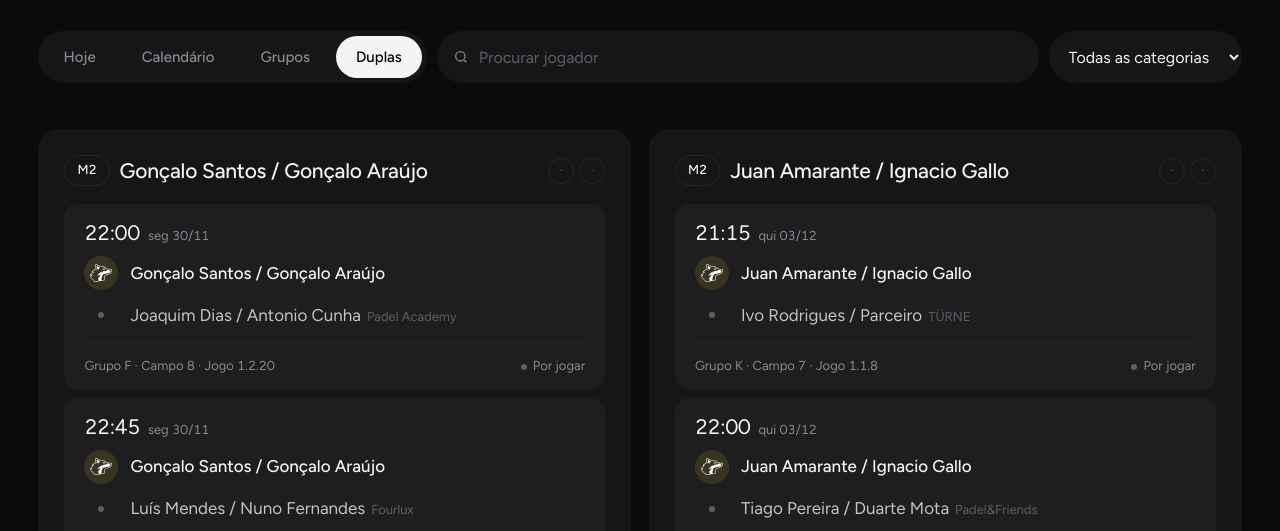
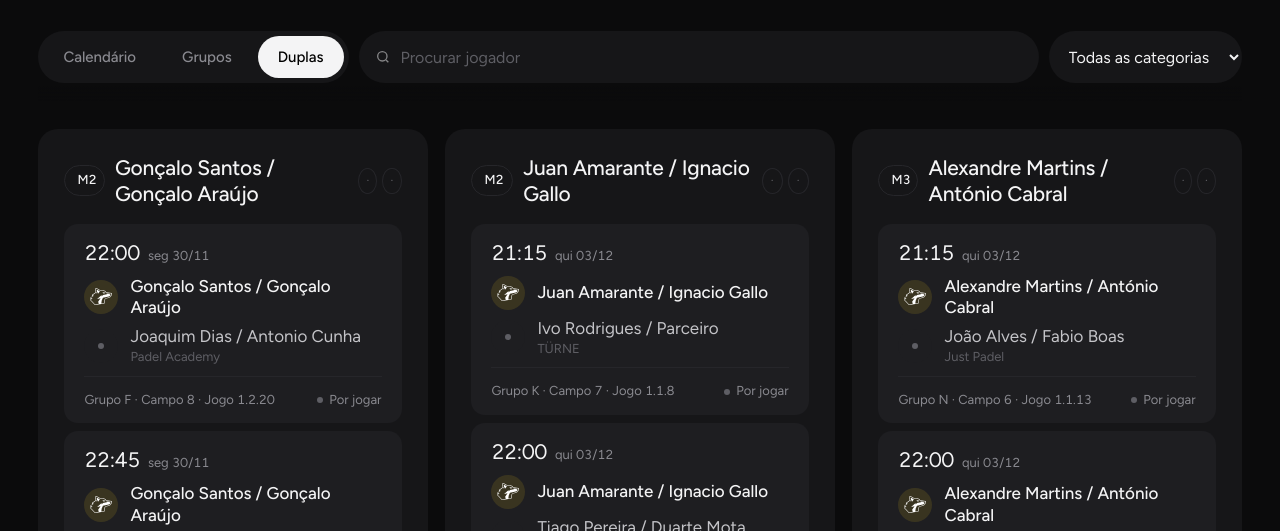
Before and after one commit to OCD-Studio/fsportin, a plain HTML site: page preview/index.html in a window 1280 px wide. Both pictures are taken after a click on the tab "Duplas". Shown: the part 199-730 px from the top of the page. Drawn offline with Linux system fonts and the light colour scheme; a web font is replaced by a local one.

Commit message:
Pré-visualização v3: só Calendário (dia mais próximo por defeito), grelha 3/2/1 em todos os separadores
Co-Authored-By: Claude Opus 5.5 <noreply@anthropic.com>
Claude-Session: https://claude.ai/code/session_01XTfXLip2bgFyteRBCUqDsp

```diff
--- a/preview/index.html
+++ b/preview/index.html
@@ -55,8 +55,9 @@ main{padding-bottom:72px}
 .sec{margin-top:28px}
 .sec h2{display:flex;align-items:baseline;gap:12px;font-size:22px;letter-spacing:-.01em;margin:0 0 14px}
 .sec h2 small{font:400 13px degular,Figtree,sans-serif;color:var(--mut)}
-.grid{display:grid;grid-template-columns:repeat(auto-fill,minmax(min(100%,340px),1fr));gap:var(--gap)}
-.grid.wide{grid-template-columns:repeat(auto-fill,minmax(min(100%,460px),1fr))}
+.grid{display:grid;grid-template-columns:minmax(0,1fr);gap:var(--gap);align-items:start}
+@media(min-width:600px){.grid{grid-template-columns:repeat(2,minmax(0,1fr))}}
+@media(min-width:1024px){.grid{grid-template-columns:repeat(3,minmax(0,1fr))}}
 
 /* cartão de jogo */
 .mc{background:var(--card);border-radius:var(--r);padding:18px 20px 16px;display:flex;flex-direction:column;gap:14px}
@@ -70,8 +71,8 @@ main{padding-bottom:72px}
 .tm .ico{width:28px;height:28px;border-radius:50%;background:var(--card2);display:grid;place-items:center}
 .tm .ico img{width:18px;height:auto}
 .tm .ico i{width:6px;height:6px;border-radius:50%;background:var(--dim)}
-.tm .nm{font-size:15px;color:var(--soft);white-space:nowrap;overflow:hidden;text-overflow:ellipsis}
-.tm .nm small{color:var(--dim);font-size:12px;margin-left:6px}
+.tm .nm{font-size:15px;color:var(--soft);line-height:1.25}
+.tm .nm small{display:block;color:var(--dim);font-size:12px;margin-top:2px}
 .tm.us .nm{color:var(--ink);font-weight:500}
 .tm.us .ico{background:var(--yd)}
 .tm.w .nm::after{content:"";display:inline-block;width:6px;height:6px;border-radius:50%;background:var(--y);margin-left:8px;vertical-align:middle}
@@ -91,7 +92,7 @@ main{padding-bottom:72px}
 /* cartões de grupo e de dupla */
 .card{background:var(--card);border-radius:var(--r);padding:20px;display:flex;flex-direction:column;gap:16px}
 .card-h{display:flex;align-items:center;gap:10px}
-.card-h h3{font-size:18px;margin:0;letter-spacing:-.01em;white-space:nowrap;overflow:hidden;text-overflow:ellipsis}
+.card-h h3{font-size:18px;margin:0;letter-spacing:-.01em;line-height:1.2}
 .card-h .tag{margin-left:auto;font-size:12px;color:var(--mut)}
 table{width:100%;border-collapse:collapse;font-size:14px}
 th{font-size:11px;font-weight:400;letter-spacing:.06em;text-transform:uppercase;color:var(--dim);text-align:right;padding:0 6px 8px}
@@ -130,8 +131,6 @@ td.pts{color:var(--ink);font-weight:500}
 
 @media(min-width:1024px){
  body{font-size:16px}
- .grid{grid-template-columns:repeat(3,minmax(0,1fr))}
- .grid.wide{grid-template-columns:repeat(2,minmax(0,1fr))}
  .bar1 img{height:24px}.bar1 .ed{font-size:14px}
  .hero h1 span{font-size:14px}
  .stats{grid-template-columns:repeat(4,minmax(0,1fr)) minmax(0,1.5fr)}
@@ -170,7 +169,6 @@ td.pts{color:var(--ink);font-weight:500}
 <main class="wrap">
  <div class="ctrl">
   <nav class="tabs" role="tablist" id="tabs">
-   <button role="tab" data-v="hoje">Hoje</button>
    <button role="tab" data-v="calendario">Calendário</button>
    <button role="tab" data-v="categorias">Grupos</button>
    <button role="tab" data-v="duplas">Duplas</button>
@@ -230,21 +228,19 @@ function card(m,showCat=true){const w=winner(m);const order=(!isUs(m.a)&&isUs(m.
  return`<article class="mc"><div class="mc-h"><div class="when"><span class="t">${esc(m.t)}</span><span class="d">${esc(dlabel(m.d))}</span></div>${showCat?`<span class="cat">${esc(catLabel(m.c))}</span>`:''}</div>
  <div class="teams">${order.map(([t,s])=>teamRow(m,t,s,w)).join('')}</div>
  <div class="mc-f"><span class="meta">${esc(m.ph)} · Campo ${esc(m.court)} · Jogo ${esc(m.n.replace('#',''))}</span><span class="st ${sc}">${sl}</span></div></article>`}
-const st={v:'hoje',q:'',cat:'',day:null};
+const st={v:'calendario',q:'',cat:'',day:null};
 try{const s=JSON.parse(localStorage.getItem('fsp')||'{}');Object.assign(st,{q:s.q||'',cat:s.cat||''})}catch(e){}
 function save(){try{localStorage.setItem('fsp',JSON.stringify({q:st.q,cat:st.cat}))}catch(e){}}
 function filt(l){const q=st.q.trim().toLowerCase();return l.filter(m=>(!st.cat||m.c===st.cat)&&(!q||(m.a+' '+m.b).toLowerCase().includes(q)))}
 const ours=()=>filt(M.filter(m=>m.us));
 function todayStr(){const n=new Date();return String(n.getDate()).padStart(2,'0')+'/'+String(n.getMonth()+1).padStart(2,'0')}
 const today0=()=>new Date(new Date().toDateString());
-function vHoje(){const L=ours();const td=todayStr();let day=DAYS.includes(td)?td:null;
- if(!day){const nx=L.find(m=>dobj(m.d)>=today0());day=nx?nx.d:DAYS[0]}
- const list=L.filter(m=>m.d===day);const lead=day===td?'Hoje':'Próximo dia de jogos';
- return`<section class="sec"><h2>${lead}<small>${esc(dlabel(day))} · ${list.length} jogos</small></h2>${list.length?`<div class="grid">${list.map(m=>card(m)).join('')}</div>`:`<div class="empty">Sem jogos da FSportIN neste dia${st.q||st.cat?' com este filtro':''}.</div>`}</section>`}
-function vCal(){const L=ours();if(!st.day)st.day=DAYS.includes(todayStr())?todayStr():'all';
- const chips=['all',...DAYS].map(d=>{const n=d==='all'?L.length:L.filter(m=>m.d===d).length;return n||d==='all'?`<button class="chip" data-day="${d}" aria-pressed="${st.day===d}">${d==='all'?'Todos':esc(dlabel(d))}<small>${n}</small></button>`:''}).join('');
- const body=(st.day==='all'?DAYS:[st.day]).map(d=>{const l=L.filter(m=>m.d===d);return l.length?`<section class="sec"><h2>${esc(dlabel(d))}<small>${l.length} jogos</small></h2><div class="grid">${l.map(m=>card(m)).join('')}</div></section>`:''}).join('');
- return`<div class="chips">${chips}</div>${body||'<div class="empty">Sem jogos com este filtro.</div>'}`}
+function defaultDay(L){const td=todayStr();if(DAYS.includes(td)&&L.some(m=>m.d===td))return td;const nx=L.find(m=>dobj(m.d)>=today0());return nx?nx.d:(L.length?L[L.length-1].d:'all')}
+function vCal(){const L=ours();if(!st.day||(st.day!=='all'&&!L.some(m=>m.d===st.day)))st.day=defaultDay(L);
+ const td=todayStr();
+ const chips=[...DAYS,'all'].map(d=>{const n=d==='all'?L.length:L.filter(m=>m.d===d).length;if(!n&&d!=='all')return'';const lab=d==='all'?'Ver todos':(d===td?'Hoje':dlabel(d));return`<button class="chip" data-day="${d}" aria-pressed="${st.day===d}">${esc(lab)}<small>${n}</small></button>`}).join('');
+ const body=(st.day==='all'?DAYS:[st.day]).map(d=>{const l=L.filter(m=>m.d===d);return l.length?`<section class="sec"><h2>${d===td?'Hoje':esc(dlabel(d))}<small>${d===td?esc(dlabel(d))+' · ':''}${l.length} jogos</small></h2><div class="grid">${l.map(m=>card(m)).join('')}</div></section>`:''}).join('');
+ return`<div class="chips">${chips}</div>${body||'<div class="empty">Sem jogos da FSportIN com este filtro.</div>'}`}
 function standings(c,g){const gm=M.filter(m=>m.c===c&&m.ph===g&&/^#1\./.test(m.n));const T=new Map();
  const add=t=>{if(!T.has(t))T.set(t,{t,j:0,v:0,d:0,sp:0,sc:0,gp:0,gc:0})};
  for(const m of gm){add(m.a);add(m.b);const w=winner(m);if(!w)continue;const A=T.get(m.a),B=T.get(m.b);A.j++;B.j++;if(w===1){A.v++;B.d++}else{B.v++;A.d++}
@@ -258,12 +254,12 @@ function table(s){return`<table><thead><tr><th>#</th><th>Dupla</th><th>J</th><th
 function vCats(){let G=groupsOfUs().filter(x=>!st.cat||x.c===st.cat);const q=st.q.trim().toLowerCase();
  if(q)G=G.filter(x=>M.some(m=>m.c===x.c&&m.ph===x.g&&m.us&&(m.a+' '+m.b).toLowerCase().includes(q)));
  if(!G.length)return'<div class="empty">Sem grupos com este filtro.</div>';
- return`<section class="sec"><div class="grid wide">${G.map(x=>{const s=standings(x.c,x.g);return`<div class="card"><div class="card-h"><span class="cat">${esc(catLabel(x.c))}</span><h3>${esc(x.g)}</h3><span class="tag">${s.done?'Fechado':'Provisório'}</span></div>${table(s)}<div class="lbl">Jogos da FSportIN</div><div class="mini">${s.games.filter(m=>m.us).map(m=>card(m,false)).join('')}</div></div>`}).join('')}</div></section>`}
+ return`<section class="sec"><div class="grid">${G.map(x=>{const s=standings(x.c,x.g);return`<div class="card"><div class="card-h"><span class="cat">${esc(catLabel(x.c))}</span><h3>${esc(x.g)}</h3><span class="tag">${s.done?'Fechado':'Provisório'}</span></div>${table(s)}<div class="lbl">Jogos da FSportIN</div><div class="mini">${s.games.filter(m=>m.us).map(m=>card(m,false)).join('')}</div></div>`}).join('')}</div></section>`}
 function pairs(){const P=new Map();for(const m of M)for(const t of[m.a,m.b])if(isUs(t)&&/^#1\./.test(m.n)&&/^Grupo/.test(m.ph)){const k=m.c+'|'+t;if(!P.has(k))P.set(k,{c:m.c,t,g:m.ph})}
  return[...P.values()].sort((a,b)=>catRank(a.c)-catRank(b.c)||nm(a.t).localeCompare(nm(b.t),'pt'))}
 function vPairs(){const q=st.q.trim().toLowerCase();const P=pairs().filter(p=>(!st.cat||p.c===st.cat)&&(!q||p.t.toLowerCase().includes(q)));
  if(!P.length)return'<div class="empty">Nenhuma dupla com este filtro.</div>';
- return`<section class="sec"><div class="grid wide">${P.map(p=>{const s=standings(p.c,p.g);const pos=s.arr.findIndex(r=>r.t===p.t)+1;const me=s.arr[pos-1];
+ return`<section class="sec"><div class="grid">${P.map(p=>{const s=standings(p.c,p.g);const pos=s.arr.findIndex(r=>r.t===p.t)+1;const me=s.arr[pos-1];
   const gl=p.g.replace('Grupo ','');const later=M.filter(m=>m.c===p.c&&!/^#1\./.test(m.n));
   const named=later.filter(m=>m.a===p.t||m.b===p.t);const re=new RegExp('(\\d)º Grupo '+gl+'$');
   const slots=later.filter(m=>re.test(m.a)||re.test(m.b)).filter(m=>!named.some(n=>n.k===m.k));
@@ -279,17 +275,17 @@ function stats(){const L=M.filter(m=>m.us);let v=0,d=0;for(const m of L){const w
  const pr=pairs();const nx=L.find(m=>!winner(m)&&dobj(m.d)>=today0());
  document.getElementById('stats').innerHTML=[[pr.length,'Duplas'],[new Set(pr.map(p=>p.c)).size,'Categorias'],[L.length,'Jogos'],[v+'–'+d,'Vitórias–derrotas'],[nx?nx.d+' '+nx.t:'—','Próximo jogo']].map(([b,s])=>`<div class="stat"><b>${esc(b)}</b><span>${esc(s)}</span></div>`).join('')}
 function render(){stats();document.querySelectorAll('#tabs button').forEach(b=>b.setAttribute('aria-selected',b.dataset.v===st.v));
- document.getElementById('view').innerHTML=st.v==='hoje'?vHoje():st.v==='calendario'?vCal():st.v==='categorias'?vCats():vPairs();
+ document.getElementById('view').innerHTML=st.v==='calendario'?vCal():st.v==='categorias'?vCats():vPairs();
  document.getElementById('foot').innerHTML=(R.updated?'Resultados actualizados a '+esc(new Date(R.updated).toLocaleString('pt-PT',{day:'2-digit',month:'2-digit',hour:'2-digit',minute:'2-digit'}))+'. ':'Ainda sem resultados: o torneio começa a 28/11. ')+'Dados do <a href="https://padelteams.pt/info/matches?k=Y2lkPTc3MDUmdGlkPTA=">padelteams.pt</a>, lidos de hora a hora. Classificação calculada aqui (vitórias, diferença de sets, diferença de jogos): confirmar sempre no site da organização.'}
 const cs=document.getElementById('cat');
 [...new Set(S.filter(r=>isUs(r[3])||isUs(r[4])).map(r=>r[0]))].sort((a,b)=>catRank(a)-catRank(b)).forEach(c=>{const o=document.createElement('option');o.value=c;o.textContent=catLabel(c);cs.appendChild(o)});
 const qi=document.getElementById('q');qi.value=st.q;cs.value=st.cat;
 qi.addEventListener('input',()=>{st.q=qi.value;save();render()});
 cs.addEventListener('change',()=>{st.cat=cs.value;save();render()});
-const VIEWS=['hoje','calendario','categorias','duplas'];
+const VIEWS=['calendario','categorias','duplas'];
 document.getElementById('tabs').addEventListener('click',e=>{const b=e.target.closest('button');if(!b)return;st.v=b.dataset.v;location.hash=st.v;render()});
 document.getElementById('view').addEventListener('click',e=>{const b=e.target.closest('[data-day]');if(!b)return;st.day=b.dataset.day;render()});
-const fromHash=()=>{const h=location.hash.slice(1);if(VIEWS.includes(h))st.v=h};
+const fromHash=()=>{const h=location.hash.slice(1);if(h==='hoje')st.v='calendario';else if(VIEWS.includes(h))st.v=h};
 window.addEventListener('hashchange',()=>{fromHash();render()});fromHash();
 build();render();
 fetch(new URL('data.json',document.baseURI).href.replace('/preview/data.json','/data.json'),{cache:'no-store'}).then(r=>r.ok?r.json():null).then(j=>{if(j&&typeof j==='object'){R={results:j.results||{},extra:Array.isArray(j.extra)?j.extra:[],updated:j.updated||null};build();render()}}).catch(()=>{});
```
